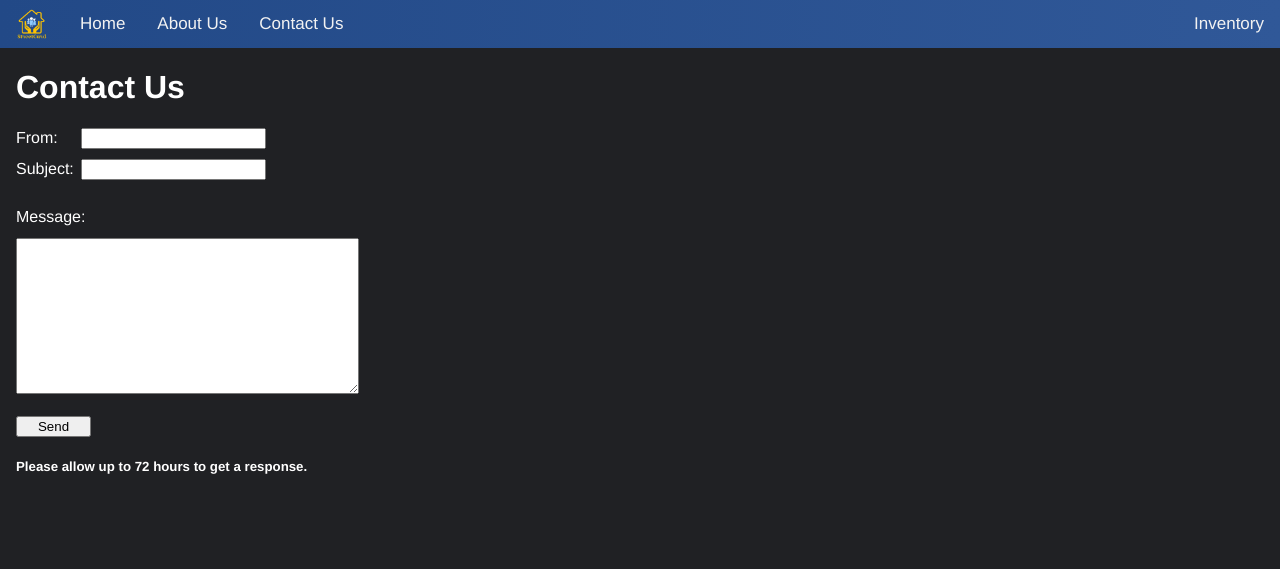
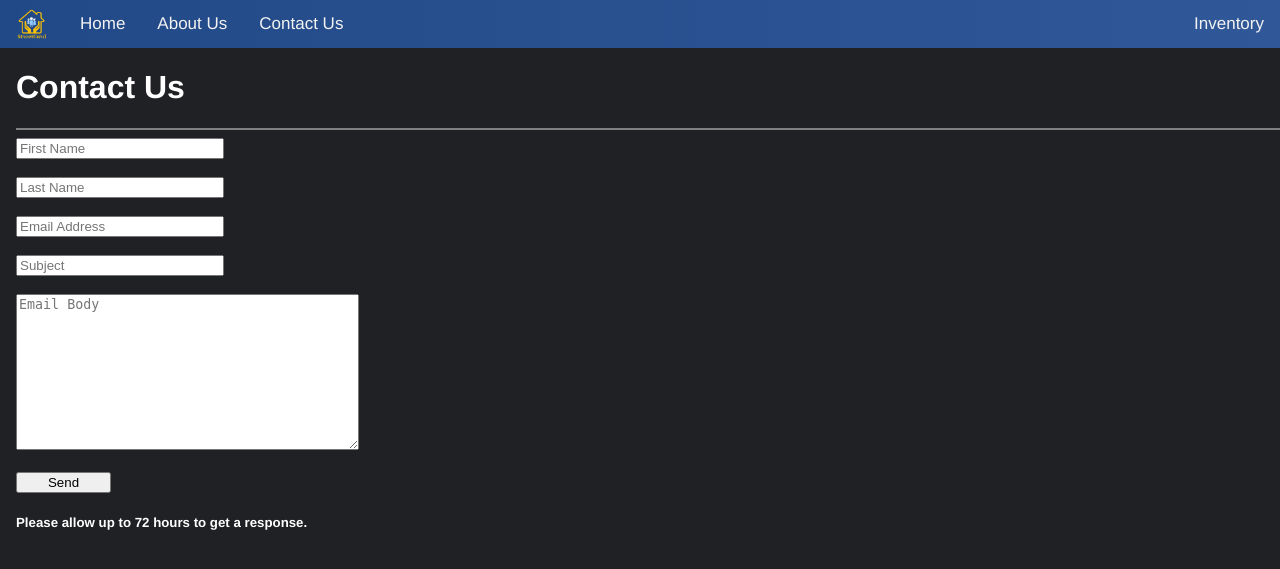
Before and after one commit to streetcard/streetcard, a Django app: page /contact/ in a window 1280 px wide. Shown: the top 569 px of the page. Run offline with Django 3.2, Linux system fonts and the light colour scheme; parts of the project's set-up code (start-up, migrations or seed data) failed here and were passed over.

```diff
--- a/streetcard/home/forms.py
+++ b/streetcard/home/forms.py
@@ -2,6 +2,12 @@
 from django import forms
 
 class ContactForm(forms.Form):
-    from_email = forms.EmailField(required=True)
-    subject = forms.CharField(required=True)
-    message = forms.CharField(widget=forms.Textarea, required=True)
+    firstname = forms.CharField(required=True, widget=forms.TextInput(attrs={'placeholder': 'First Name',
+                                                                             'style': 'width:200px; inline:block'}))
+    lastname = forms.CharField(widget=forms.TextInput(attrs={'placeholder': 'Last Name',
+                                                            'style': 'width:200px'}))
+    from_email = forms.EmailField(required=True, widget=forms.TextInput(attrs={'placeholder': 'Email Address',
+                                                                             'style': 'width:200px'}))
+    subject = forms.EmailField(required=True, widget=forms.TextInput(attrs={'placeholder': 'Subject',
+                                                                             'style': 'width:200px'}))
+    message = forms.CharField(widget=forms.Textarea(attrs={'placeholder': 'Email Body'}), required=True)
--- a/streetcard/home/templates/home/contact.html
+++ b/streetcard/home/templates/home/contact.html
@@ -4,22 +4,34 @@ Checkout Page
 {% endblock %}
 {% block content %}
 <h1>Contact Us</h1>
+<hr style="height:2px;border-width:0;color:gray;background-color:gray">
+<div>
+  <div style="float:left">
 <form method="post">
     {% csrf_token %}
     {% comment %} {{ form.as_p }} {% endcomment %}
-    <label style="display: inline-block;width: 65px; height:30px">From:</label>{{form.from_email}}
-    <br>
-    <label style="display: inline-block;width: 65px; height:30px">Subject:</label>{{form.subject}}
+    {{form.firstname}}
     <br>
     <br>
-    <label style="display: inline-block;width: 60px; height:30px">Message:</label>
+    {{form.lastname}}
+    <br>
+    <br>
+    {{form.from_email}}
+    <br>
+    <br>
+    {{form.subject}}
+    <br>
     <br>
     {{ form.message}}
     <br>
     <br>
     <div class="form-actions">
-      <button style="width: 75px;" type="submit">Send</button>
+      <button style="width: 95px;" type="submit">Send</button>
     </div>
 </form>
 <h5> Please allow up to 72 hours to get a response.</h5>
+</div>
+<div style="float:rigth">
+</div>
+</div>
 {% endblock %}
```
Also changed, not shown: streetcard/home/migrations/0001_initial.py (added), streetcard/home/migrations/__init__.py (added), streetcard/inventory/migrations/0001_initial.py.
